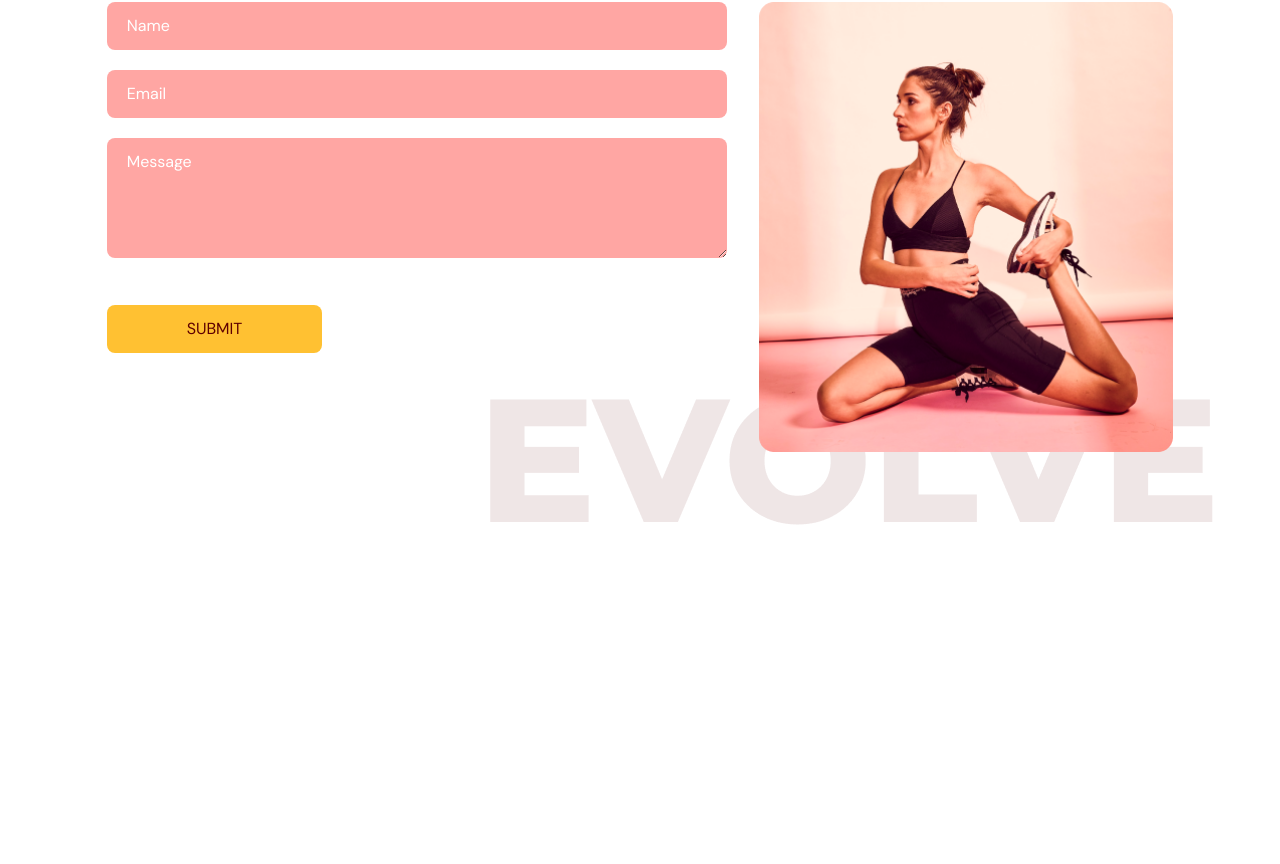
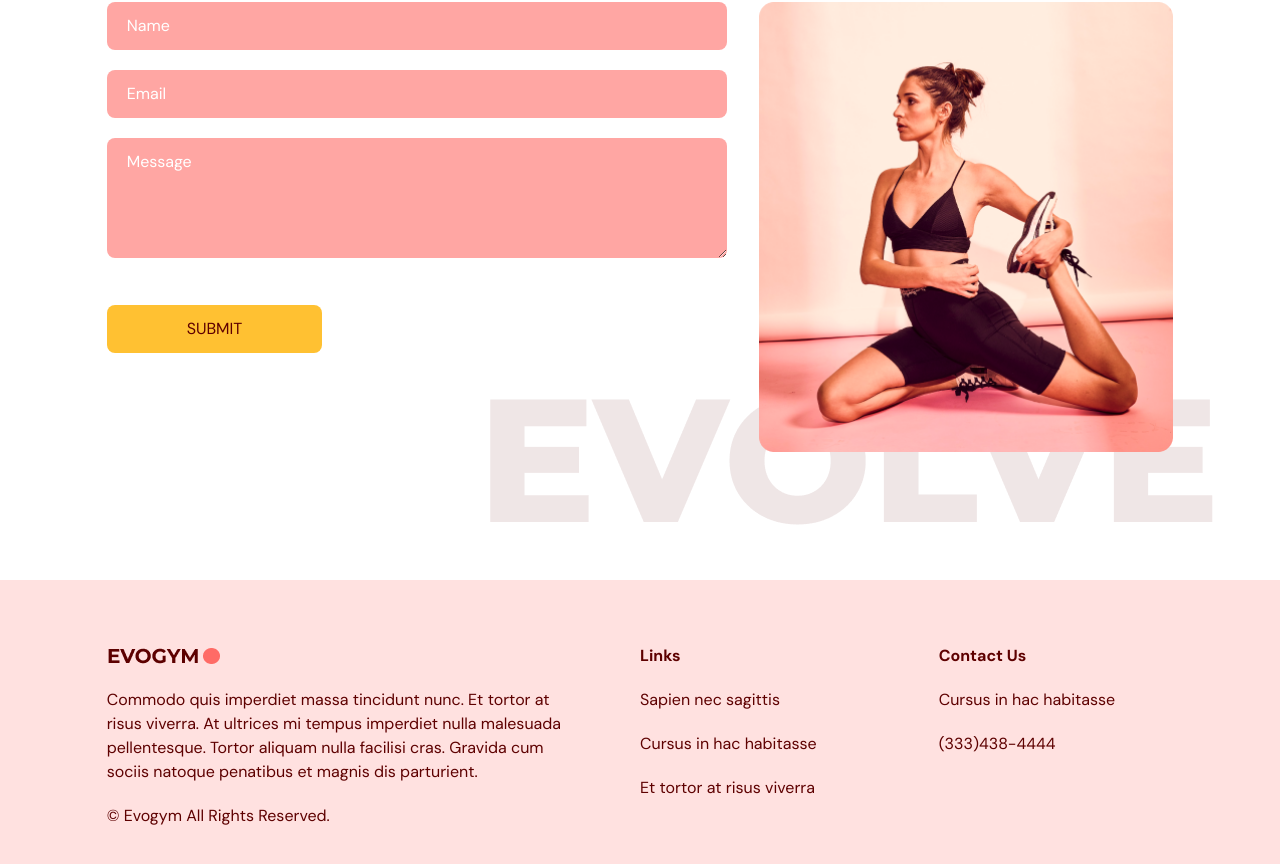
Before and after one commit to AnastasiiaPedak/fitness-app, a React (Vite) app: page / in a window 1280 px wide. Shown: the part 3403-4267 px from the top of the page. Before the commit the page ends 3983 px from the top, so only its background shows below. Built offline with nearby package versions, Linux system fonts and the light colour scheme.

Commit message:
add footer

```diff
--- a/src/App.tsx
+++ b/src/App.tsx
@@ -3,6 +3,7 @@ import Home from '@/scenes/home';
 import Benefits from '@/scenes/benefits';
 import OurClasses from '@/scenes/ourClasses';
 import ContactUs from '@/scenes/contactUs';
+import Footer from './scenes/footer';
 import { useEffect, useState } from 'react';
 import { SelectedPage } from '@/shared/types';
 
@@ -33,6 +34,7 @@ function App() {
     <Benefits setSelectedPage={setSelectedPage} />
     <OurClasses setSelectedPage={setSelectedPage} />
     <ContactUs setSelectedPage={setSelectedPage} />
+    <Footer />
   </div>
 };
 
--- /dev/null
+++ b/src/scenes/footer/index.tsx
@@ -0,0 +1,33 @@
+import Logo from "@/assets/Logo.png";
+
+const Footer = () => {
+  return (
+    <footer className="bg-primary-100 py-16">
+      <div className="justify-content mx-auto w-5/6 gap-16 md:flex">
+        <div className="mt-16 basis-1/2 md:mt-0">
+          <img alt="logo" src={Logo} />
+          <p className="my-5">
+            Commodo quis imperdiet massa tincidunt nunc. Et tortor at risus viverra.
+            At ultrices mi tempus imperdiet nulla malesuada pellentesque. Tortor aliquam nulla facilisi cras.
+            Gravida cum sociis natoque penatibus et magnis dis parturient.
+          </p>
+          <p>&copy; Evogym All Rights Reserved.</p>
+        </div>
+        <div className="mt-16 basis-1/4 md:mt-0">
+          <h4 className="font-bold">Links</h4>
+          <p className="my-5">Sapien nec sagittis</p>
+          <p className="my-5">Cursus in hac habitasse</p>
+          <p>Et tortor at risus viverra</p>
+        </div>
+        <div className="mt-16 basis-1/4 md:mt-0">
+          <h4 className="font-bold">Contact Us</h4>
+          <p className="my-5">Cursus in hac habitasse</p>
+          <p>(333)438-4444</p>
+        </div>
+      </div>
+
+    </footer>
+  )
+};
+
+export default Footer;
```
